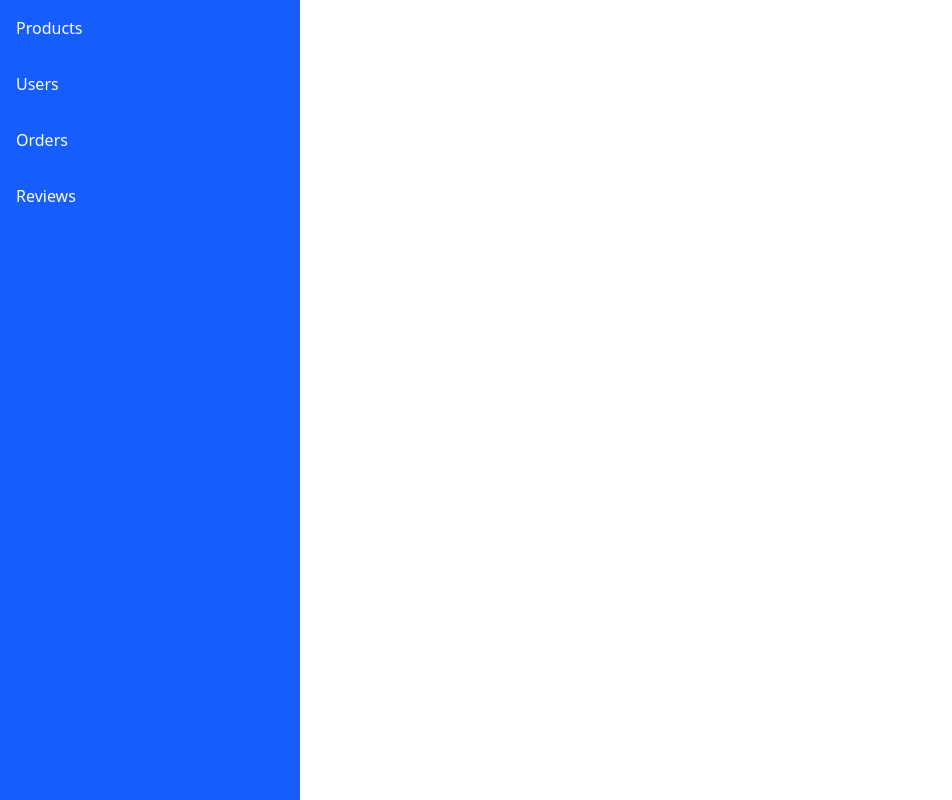
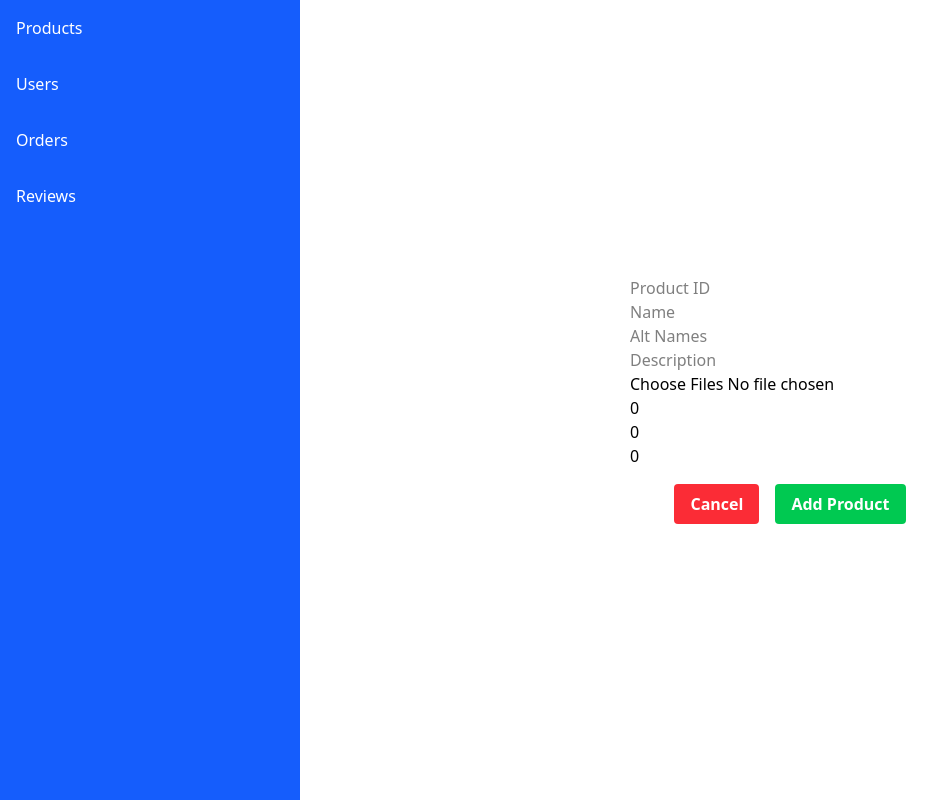
Before and after one commit to KalpaniKapuge/CBC-batch-five-frontend-project, a React (Vite) app in the folder cbc-frontend/: page /admin/add-product in a window 1280 px wide. Shown: the whole page, without its empty margins (0-952 px from the left). Built offline with nearby package versions, Linux system fonts and the light colour scheme.

Commit message:
Admin add product✏️

```diff
--- a/cbc-frontend/src/App.jsx
+++ b/cbc-frontend/src/App.jsx
@@ -6,6 +6,7 @@ import AdminPage from './pages/adminPage.jsx';
 import HomePage from './pages/home.jsx';
 import TestingPage from './pages/testingPage.jsx';
 import { Toaster } from 'react-hot-toast';
+import AddProductPage from './pages/admin/addProductPage.jsx';
 
 
 function App() {
@@ -22,6 +23,7 @@ function App() {
           <Route path="/admin/*" element={<AdminPage />} />
           <Route path="/testing" element={<TestingPage />} />
           <Route path="*" element={<h1>404 not found</h1>} />
+
         </Routes>
       </div>
     </BrowserRouter>
--- /dev/null
+++ b/cbc-frontend/src/pages/admin/addProductPage.jsx
@@ -0,0 +1,158 @@
+import { useState } from "react";
+import toast from "react-hot-toast";
+import { Link, useNavigate } from "react-router-dom";
+import mediaUpload from "../../utils/mediaUpload";
+import axios from "axios";
+
+export default function AddProductPage() {
+
+	const [productId, setProductId] = useState("");
+	const [name, setName] = useState("");
+	const [altNames, setAltNames] = useState("");
+	const [description, setDescription] = useState("");
+	const [images, setImages] = useState([]);
+	const [labelledPrice, setLabelledPrice] = useState(0);
+	const [price, setPrice] = useState(0);
+	const [stock, setStock] = useState(0);
+    const navigate = useNavigate()
+
+	async function AddProduct() {
+
+        const token = localStorage.getItem("token")
+        if(token == null){
+            toast.error("Please login first")
+            return
+        }
+
+		if (images.length <= 0) {
+			toast.error("Please select at least one image");
+			return;
+		}
+
+		const promisesArray = [];
+
+		for (let i = 0; i < images.length; i++) {
+			promisesArray[i] = mediaUpload(images[i]);
+		}
+		try {
+			const imageUrls = await Promise.all(promisesArray);
+			console.log(imageUrls);
+
+            const altNamesArray = altNames.split(",")
+
+            const product = {
+                productId : productId,
+                name : name,
+                altNames : altNamesArray,
+                description : description,
+                images : imageUrls,
+                labelledPrice : labelledPrice,
+                price : price,
+                stock : stock,
+            }
+            axios.post(import.meta.env.VITE_BACKEND_URL + "/api/products", product , {
+                headers : {
+                    "Authorization" : "Bearer "+token
+                }
+            }).then(() => {
+                toast.success("Product added successfully")
+                navigate("/admin/products")
+            }).catch((e) => {
+                toast.error(e.response.data.message)
+            })
+
+		} catch (e) {
+			console.log(e);
+		}
+	}
+	return (
+		<div className="w-full h-full flex flex-col justify-center items-center">
+			<input
+				type="text"
+				placeholder="Product ID"
+				className="input input-bordered w-full max-w-xs"
+				value={productId}
+				onChange={(e) => {
+					setProductId(e.target.value);
+				}}
+			/>
+			<input
+				type="text"
+				placeholder="Name"
+				className="input input-bordered w-full max-w-xs"
+				value={name}
+				onChange={(e) => {
+					setName(e.target.value);
+				}}
+			/>
+			<input
+				type="text"
+				placeholder="Alt Names"
+				className="input input-bordered w-full max-w-xs"
+				value={altNames}
+				onChange={(e) => {
+					setAltNames(e.target.value);
+				}}
+			/>
+			<input
+				type="text"
+				placeholder="Description"
+				className="input input-bordered w-full max-w-xs"
+				value={description}
+				onChange={(e) => {
+					setDescription(e.target.value);
+				}}
+			/>
+			<input
+				type="file"
+				placeholder="Images"
+				multiple
+				className="input input-bordered w-full max-w-xs"
+				onChange={(e) => {
+					setImages(e.target.files);
+				}}
+			/>
+			<input
+				type="number"
+				placeholder="Labelled Price"
+				className="input input-bordered w-full max-w-xs"
+				value={labelledPrice}
+				onChange={(e) => {
+					setLabelledPrice(e.target.value);
+				}}
+			/>
+			<input
+				type="number"
+				placeholder="Price"
+				className="input input-bordered w-full max-w-xs"
+				value={price}
+				onChange={(e) => {
+					setPrice(e.target.value);
+				}}
+			/>
+			<input
+				type="number"
+				placeholder="Stock"
+				className="input input-bordered w-full max-w-xs"
+				value={stock}
+				onChange={(e) => {
+					setStock(e.target.value);
+				}}
+			/>
+			<div className="w-full flex justify-center flex-row items-center mt-4">
+				<Link
+					to="/admin/products"
+					className="bg-red-500 text-white font-bold py-2 px-4 rounded mr-4"
+				>
+					Cancel
+				</Link>
+				<button
+					className="bg-green-500 text-white font-bold py-2 px-4 rounded"
+					onClick={AddProduct}
+				>
+					Add Product
+				</button>
+			</div>
+		</div>
+	);
+}
--- /dev/null
+++ b/cbc-frontend/src/pages/admin/adminProductsPage.jsx
@@ -0,0 +1,62 @@
+import { useEffect, useState } from "react";
+import { sampleProducts } from "../../assets/sampleData";
+import axios from "axios";
+import { Link } from "react-router-dom";
+
+export default function AdminProductsPage() {
+	const [products, setProducts] = useState(sampleProducts);
+
+	useEffect(() => {
+		axios.get(import.meta.env.VITE_BACKEND_URL + "/api/products").then((res) => {
+			setProducts(res.data);
+		});
+	}, []);
+
+	return (
+		<div className="w-full h-full overflow-y-auto bg-blue-100 text-blue-800 relative p-6">
+			<h1 className="text-3xl font-bold mb-6 text-center text-blue-900">Admin Products</h1>
+
+			<Link
+				to="/admin/add-product"
+				className="absolute text-2xl bottom-5 right-5 bg-blue-600 hover:bg-blue-700 text-white font-bold py-2 px-4 rounded-full flex justify-center items-center w-14 h-14 shadow-lg transition duration-300"
+			>
+				+
+			</Link>
+
+			<div className="overflow-x-auto rounded-lg shadow-lg">
+				<table className="w-full text-center bg-blue-100 text-black rounded overflow-hidden">
+					<thead className="bg-blue-200 text-blue-900 text-md">
+						<tr>
+							<th className="py-3">Product ID</th>
+							<th>Name</th>
+							<th>Image</th>
+							<th>Labelled Price</th>
+							<th>Price</th>
+							<th>Stock</th>
+						</tr>
+					</thead>
+					<tbody>
+						{products.map((item, index) => (
+							<tr
+								key={index}
+								className="border-t hover:bg-blue-300 transition duration-200"
+							>
+								<td className="py-2">{item.productId}</td>
+								<td>{item.name}</td>
+								<td>
+									<img
+										src={item.images[0]}
+										className="w-[50px] h-[50px] mx-auto rounded shadow"
+									/>
+								</td>
+								<td>{item.labelledPrice}</td>
+								<td>{item.price}</td>
+								<td>{item.stock}</td>
+							</tr>
+						))}
+					</tbody>
+				</table>
+			</div>
+		</div>
+	);
+}
--- a/cbc-frontend/src/pages/adminPage.jsx
+++ b/cbc-frontend/src/pages/adminPage.jsx
@@ -1,21 +1,26 @@
-import { Link ,Route,Routes} from "react-router-dom";
-import AdminProductsPage from "../../admin/adminProductsPage";
+import { Link, Routes, Route } from "react-router-dom";
+import AdminProductsPage from "./admin/adminProductsPage";
+import AddProductPage from "./admin/addProductPage";
 
 export default function AdminPage() {
     return (
         <div className="w-full h-screen flex bg-amber-200">
+            {/* Sidebar */}
             <div className="h-full w-[300px] flex flex-col bg-blue-600 text-white">
                 <Link to="/admin/products" className="p-4 hover:bg-blue-700">Products</Link>
                 <Link to="/admin/users" className="p-4 hover:bg-blue-700">Users</Link>
                 <Link to="/admin/orders" className="p-4 hover:bg-blue-700">Orders</Link>
                 <Link to="/admin/reviews" className="p-4 hover:bg-blue-700">Reviews</Link>
             </div>
-            <div className="h-full w-[calc(100%-300px)] bg-white p-4">
-                <Routes path="/*">
-                    <Route path="/products" element={<AdminProductsPage/>}/>
-                    <Route path="/users" element={<h1>Users</h1>}/>
-                    <Route path="/orders" element={<h1>Orders</h1>}/>
-                    <Route path="/reviews" element={<h1>Reviews</h1>}/>
+
+            {/* Main content */}
+            <div className="h-full w-[calc(100%-300px)] bg-white p-4 overflow-y-auto">
+                <Routes>
+                    <Route path="products" element={<AdminProductsPage />} />
+                    <Route path="users" element={<h1>Users</h1>} />
+                    <Route path="orders" element={<h1>Orders</h1>} />
+                    <Route path="reviews" element={<h1>Reviews</h1>} />
+                    <Route path="add-product" element={<AddProductPage />} />
                 </Routes>
             </div>
         </div>
--- a/cbc-frontend/src/pages/login.jsx
+++ b/cbc-frontend/src/pages/login.jsx
@@ -28,9 +28,12 @@ export default function LoginPage(){
                 navigate("/")
             }
 
-        }catch(e){
-            toast.error(e.response.data.message)
+
+        }catch (e) {
+            const errorMessage = e?.response?.data?.message || "Login failed. Please try again.";
+            toast.error(errorMessage);
         }
+
 
 
     }
```
